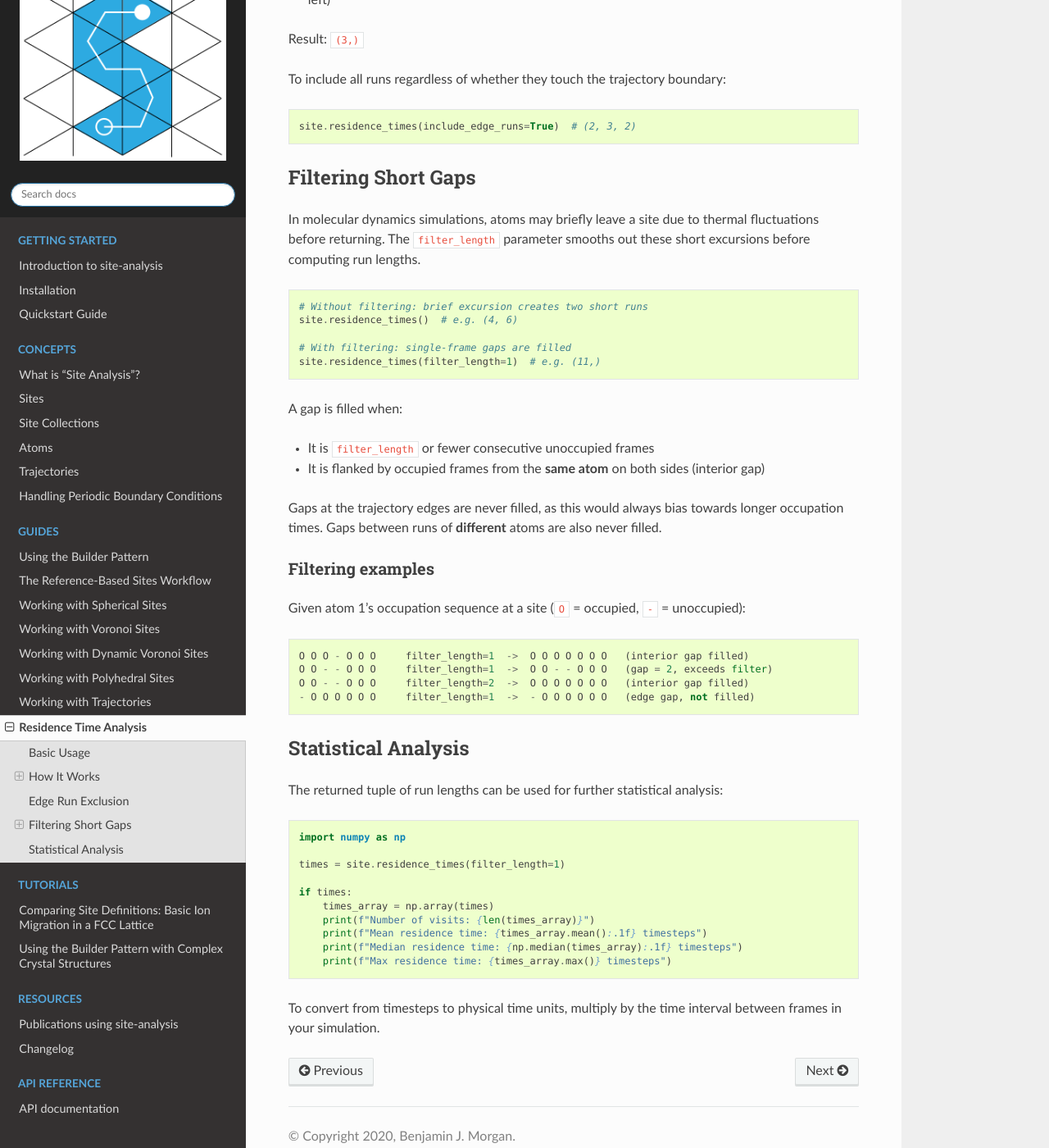
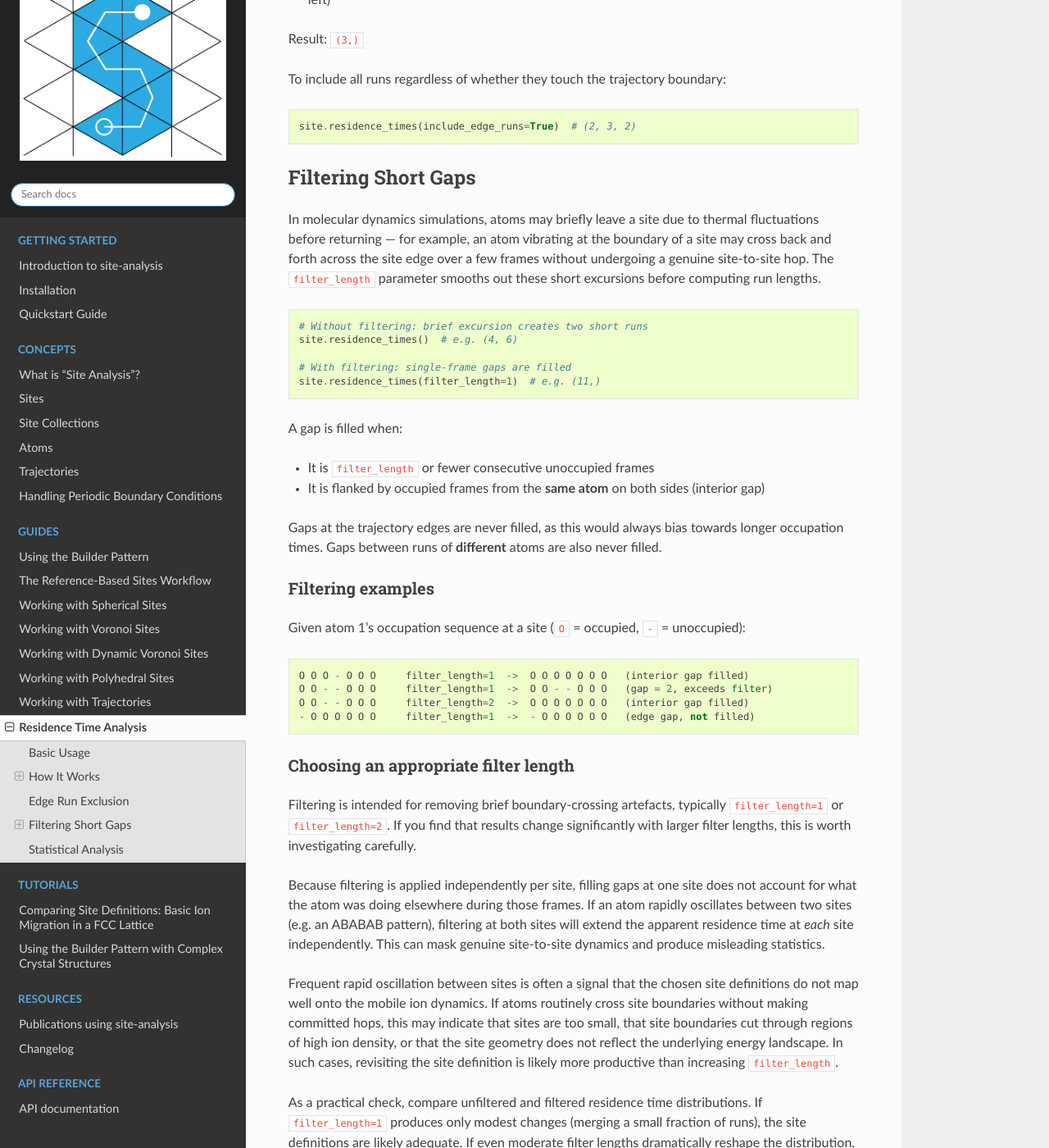
Before and after one commit to bjmorgan/site-analysis, a Sphinx documentation site: the page built from docs/source/guides/residence_times.md, in a window 1280 px wide and 1400 px high, scrolled down 1528 px. Shown: the whole window at 82% size. Built offline with Sphinx 7.4.7 and the Read the Docs theme 3.1.0, drawn with Linux system fonts in a browser that asks for light colours; some of the changed text lies outside the part shown.

Commit message:
Add guidance on choosing appropriate filter lengths
Document the intended use case for filtering (brief boundary-crossing
artefacts), the per-site independence caveat for rapid oscillation
patterns, and how heavy filtering dependence can signal poor site
definitions.

````diff
--- a/docs/source/guides/residence_times.md
+++ b/docs/source/guides/residence_times.md
@@ -64,7 +64,7 @@ site.residence_times(include_edge_runs=True)  # (2, 3, 2)
 
 ## Filtering Short Gaps
 
-In molecular dynamics simulations, atoms may briefly leave a site due to thermal fluctuations before returning. The `filter_length` parameter smooths out these short excursions before computing run lengths.
+In molecular dynamics simulations, atoms may briefly leave a site due to thermal fluctuations before returning — for example, an atom vibrating at the boundary of a site may cross back and forth across the site edge over a few frames without undergoing a genuine site-to-site hop. The `filter_length` parameter smooths out these short excursions before computing run lengths.
 
 ```python
 # Without filtering: brief excursion creates two short runs
@@ -91,6 +91,16 @@ O O - - O O O     filter_length=2  ->  O O O O O O O   (interior gap filled)
 - O O O O O O     filter_length=1  ->  - O O O O O O   (edge gap, not filled)
 ```
 
+### Choosing an appropriate filter length
+
+Filtering is intended for removing brief boundary-crossing artefacts, typically `filter_length=1` or `filter_length=2`. If you find that results change significantly with larger filter lengths, this is worth investigating carefully.
+
+Because filtering is applied independently per site, filling gaps at one site does not account for what the atom was doing elsewhere during those frames. If an atom rapidly oscillates between two sites (e.g. an ABABAB pattern), filtering at both sites will extend the apparent residence time at *each* site independently. This can mask genuine site-to-site dynamics and produce misleading statistics.
+
+Frequent rapid oscillation between sites is often a signal that the chosen site definitions do not map well onto the mobile ion dynamics. If atoms routinely cross site boundaries without making committed hops, this may indicate that sites are too small, that site boundaries cut through regions of high ion density, or that the site geometry does not reflect the underlying energy landscape. In such cases, revisiting the site definition is likely more productive than increasing `filter_length`.
+
+As a practical check, compare unfiltered and filtered residence time distributions. If `filter_length=1` produces only modest changes (merging a small fraction of runs), the site definitions are likely adequate. If even moderate filter lengths dramatically reshape the distribution, the site definitions may need attention.
+
 ## Statistical Analysis
 
 The returned tuple of run lengths can be used for further statistical analysis:
````
